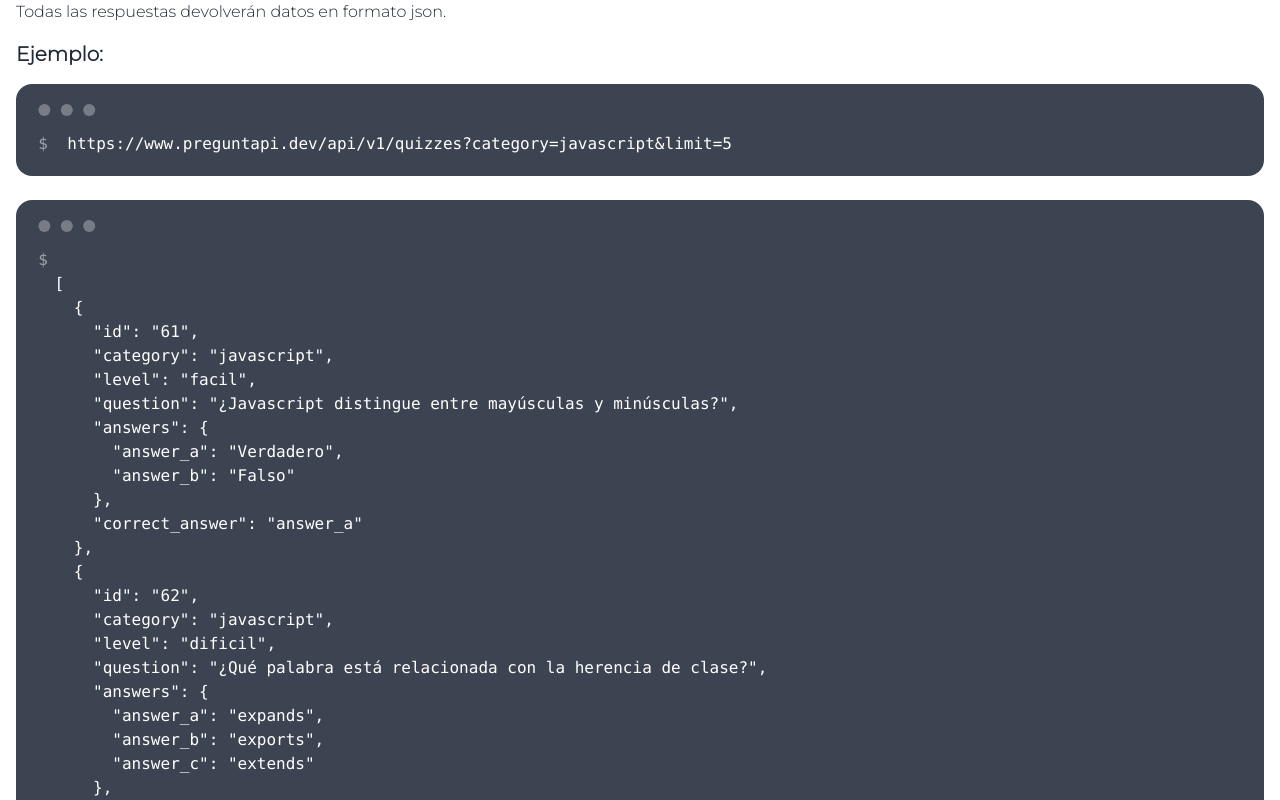
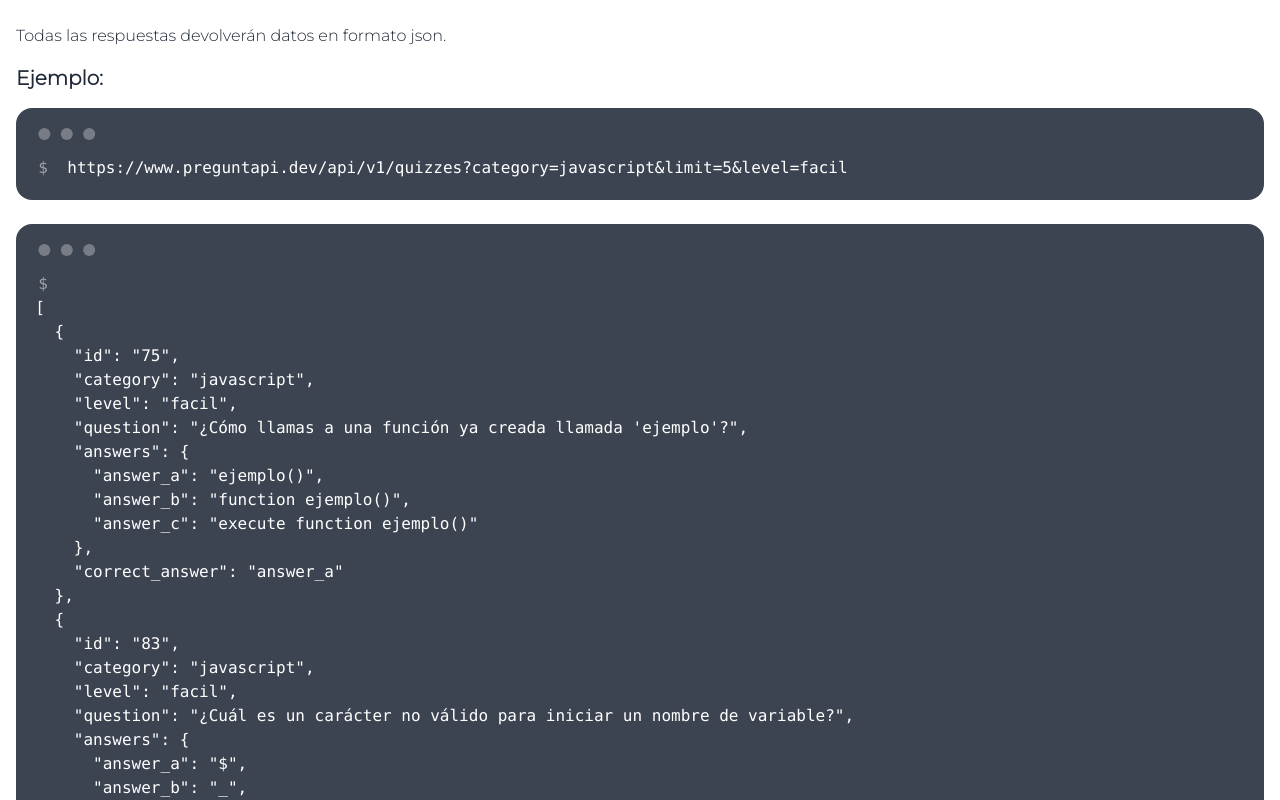
Before and after one commit to gerardmorte/preguntapi, a React (Vite) app: page /documentation in a window 1280 px wide. Shown: the part 1380-2180 px from the top of the page. Built offline with nearby package versions, Linux system fonts and the light colour scheme.

Commit message:
Añadir explicación level en la documentación

```diff
--- a/src/components/Doc.jsx
+++ b/src/components/Doc.jsx
@@ -20,63 +20,64 @@ function Doc() {
   let texto2 = String.raw`
   [
     {
-        "id": "61",
+      "id": "75",
       "category": "javascript",
       "level": "facil",
-        "question": "¿Javascript distingue entre mayúsculas y minúsculas?",
+      "question": "¿Cómo llamas a una función ya creada llamada 'ejemplo'?",
       "answers": {
-          "answer_a": "Verdadero",
-          "answer_b": "Falso"
+        "answer_a": "ejemplo()",
+        "answer_b": "function ejemplo()",
+        "answer_c": "execute function ejemplo()"
       },
       "correct_answer": "answer_a"
     },
     {
-        "id": "62",
+      "id": "83",
       "category": "javascript",
-        "level": "dificil",
-        "question": "¿Qué palabra está relacionada con la herencia de clase?",
+      "level": "facil",
+      "question": "¿Cuál es un carácter no válido para iniciar un nombre de variable?",
       "answers": {
-          "answer_a": "expands",
-          "answer_b": "exports",
-          "answer_c": "extends"
+        "answer_a": "$",
+        "answer_b": "_",
+        "answer_c": "Cualquier número"
       },
       "correct_answer": "answer_c"
     },
     {
-        "id": "63",
+      "id": "79",
       "category": "javascript",
-        "level": "normal",
-        "question": "¿Qué controlador de eventos se utiliza para procesar el evento de clic?",
+      "level": "facil",
+      "question": "<p id=\"demo\">My awesome text</p> ... ¿Cuál es la sintaxis JS correcta para cambiar el contenido?",
       "answers": {
-          "answer_a": "onmouseclick",
-          "answer_b": "onclick",
-          "answer_c": "onkeydown"
+        "answer_a": "#demo.innerHTML = \"Edited!\"",
+        "answer_b": "document.getElementById(\"demo\").innerHTML = \"Edited!\".",
+        "answer_c": "document.getElementByName(\"p\").innerHTML = \"Edited!\""
       },
       "correct_answer": "answer_b"
     },
     {
-        "id": "64",
+      "id": "71",
       "category": "javascript",
-        "level": "dificil",
-        "question": "¿Cuál de estos métodos combina dos cadenas?",
+      "level": "facil",
+      "question": "¿Cuáles de estos pares de declaraciones se usan comúnmente para el manejo de errores?",
       "answers": {
-          "answer_a": "attach()",
-          "answer_b": "append()",
-          "answer_c": "concat()"
+        "answer_a": "err/res",
+        "answer_b": "try/catch",
+        "answer_c": "check/return"
       },
-        "correct_answer": "answer_c"
+      "correct_answer": "answer_b"
     },
     {
-        "id": "65",
+      "id": "78",
       "category": "javascript",
-        "level": "normal",
-        "question": "¿Cuál es el método para agregar elementos al comienzo de un array?",
+      "level": "facil",
+      "question": "¿Cuál es la forma correcta de incluir un archivo JS externo en HTML?",
       "answers": {
-          "answer_a": "push()",
-          "answer_b": "unshift()",
-          "answer_c": "pop()"
+        "answer_a": "<script src=\"main.js\">",
+        "answer_b": "<script href=\"main.js\">",
+        "answer_c": "<script name=\"main.js\">"
       },
-        "correct_answer": "answer_b"
+      "correct_answer": "answer_a"
     }
   ]
     `;
@@ -166,8 +167,9 @@ function Doc() {
             <br />
             <p>
               El único recurso disponible es "quizzes", se utiliza para obtener
-              todos los quiz/preguntas. "quizzes" puede recibir dos parámetros:
-              "category" y "limit". <br />
+              todos los quiz/preguntas. "quizzes" puede recibir los siguientes
+              parámetros: "category", "limit" y "level". Level puede recibir los
+              valores: facil, normal o dificil. <br />
               <br />
               Si solo se especifica "category" la API devolverá todas las
               preguntas de esa misma categoría. <br />
@@ -181,7 +183,7 @@ function Doc() {
               <pre data-prefix="$">
                 <code>
                   {
-                    "https://www.preguntapi.dev/api/v1/quizzes?category=javascript&limit=5"
+                    "https://www.preguntapi.dev/api/v1/quizzes?category=javascript&limit=5&level=facil"
                   }
                 </code>
               </pre>
@@ -197,7 +199,8 @@ function Doc() {
               <b>GraphQL</b>
             </h2>
             <p>
-              También contamos con un endpoint para hacer consultas con GraphQL, no dudes en probarlo.
+              También contamos con un endpoint para hacer consultas con GraphQL,
+              no dudes en probarlo.
             </p>
             <br />
             <div class="mockup-code">
```
Lines whose indentation alone changed are shown as unchanged.
